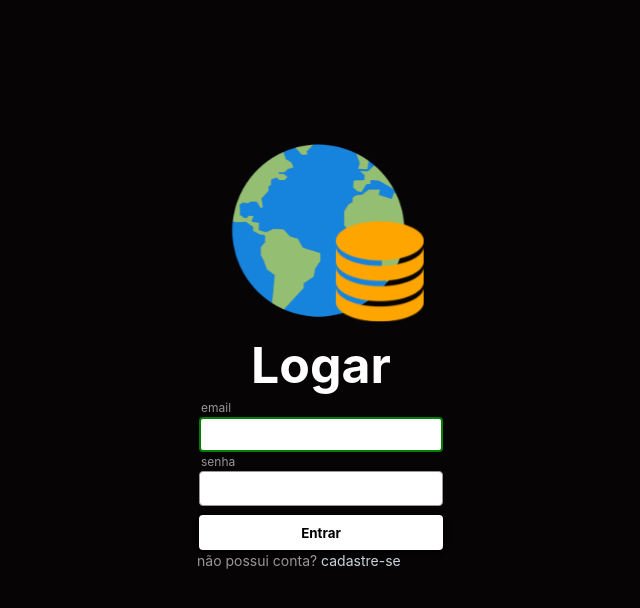
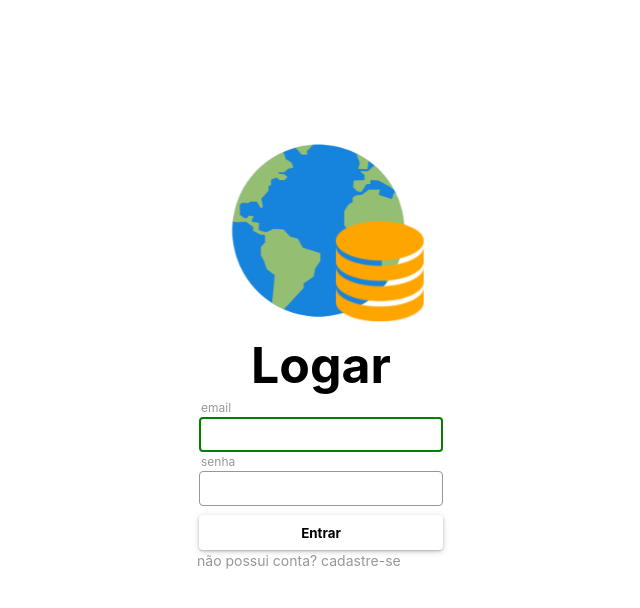
Before and after one commit to matherique/ifsp-projeto-web-2, a Next.js app in the folder web/: page / in a window 1280 px wide. Shown: the top 608 px of the page, without its empty margins (319-959 px from the left). Built offline with nearby package versions, Linux system fonts and the light colour scheme.

Commit message:
add theme switch

```diff
--- a/web/package.json
+++ b/web/package.json
@@ -19,6 +19,7 @@
     "react": "17.0.2",
     "react-dom": "17.0.2",
     "react-feather": "^2.0.9",
+    "react-switch": "^6.0.0",
     "recharts": "^2.0.10",
     "styled-components": "^5.3.0"
   },
--- /dev/null
+++ b/web/src/components/theme-switch.tsx
@@ -0,0 +1,22 @@
+import { useTheme } from '@/contexts/theme-context'
+import React from 'react'
+import { Moon, Sun } from 'react-feather'
+import Switch from 'react-switch'
+
+export default function ThemeSwitch() {
+  const { theme, switchTheme } = useTheme()
+
+  return (
+    <Switch
+      checked={theme !== 'light'}
+      onChange={() => switchTheme()}
+      checkedIcon={<Sun style={{ margin: '2px' }} />}
+      uncheckedIcon={<Moon style={{ margin: '2px' }} />}
+      height={30}
+      onColor="#060404"
+      offColor="#fafafa"
+      offHandleColor="#ff5555"
+      onHandleColor="#ff5555"
+    />
+  )
+}
--- /dev/null
+++ b/web/src/contexts/theme-context.tsx
@@ -0,0 +1,55 @@
+import React from 'react'
+
+enum Themes {
+  DARK = 'dark',
+  LIGHT = 'light'
+}
+
+type ThemeContextType = {
+  theme: Themes
+  switchTheme: () => void
+}
+
+const ThemeContext = React.createContext<ThemeContextType>(
+  {} as ThemeContextType
+)
+
+type ThemeProviderProps = {
+  children: React.ReactNode
+}
+
+const DEFAULT_THEME = Themes.LIGHT
+const THEME_KEY = 'projeto-web2.theme'
+
+export function ThemeProvider({ children }: ThemeProviderProps) {
+  const [theme, setTheme] = React.useState<Themes>(DEFAULT_THEME)
+
+  React.useEffect(() => {
+    const themeLocalStorage = localStorage.getItem(THEME_KEY)
+    if (!themeLocalStorage) {
+      localStorage.setItem(THEME_KEY, DEFAULT_THEME)
+      return
+    }
+    setTheme(themeLocalStorage as Themes)
+  }, [])
+
+  function switchTheme() {
+    const newTheme = theme === Themes.LIGHT ? Themes.DARK : Themes.LIGHT
+    setTheme(newTheme)
+    localStorage.setItem(THEME_KEY, newTheme)
+  }
+
+  return (
+    <ThemeContext.Provider value={{ theme, switchTheme }}>
+      {children}
+    </ThemeContext.Provider>
+  )
+}
+
+export function useTheme() {
+  const { theme, switchTheme } = React.useContext(ThemeContext)
+  if (!theme) {
+    throw new Error('missing ThemeProvider')
+  }
+  return { theme, switchTheme }
+}
--- a/web/src/pages/_app.tsx
+++ b/web/src/pages/_app.tsx
@@ -2,16 +2,16 @@ import * as React from 'react'
 import type { AppProps } from 'next/app'
 import GlobalStyles from '@/styles/global'
 import { AuthProvider } from '@/contexts/auth-context'
+import { ThemeProvider } from '@/contexts/theme-context'
 
 function MyApp({ Component, pageProps }: AppProps) {
-  React.useEffect(() => {
-    document.body.dataset.theme = 'dark'
-  }, [])
   return (
-    <AuthProvider>
-      <Component {...pageProps} />
-      <GlobalStyles />
-    </AuthProvider>
+    <ThemeProvider>
+      <AuthProvider>
+        <Component {...pageProps} />
+        <GlobalStyles />
+      </AuthProvider>
+    </ThemeProvider>
   )
 }
 export default MyApp
--- a/web/src/styles/global.ts
+++ b/web/src/styles/global.ts
@@ -27,6 +27,7 @@ export default createGlobalStyle`
   }
 
   body {
+    transition: background 0.3s ease;
     background-color: var(--color-background);
     color: var(--color-text);
   }
```
Also changed, not shown: web/src/components/layout.tsx (+9 -2 lines), 1 other file (tests, documents, lock files or other folders).
